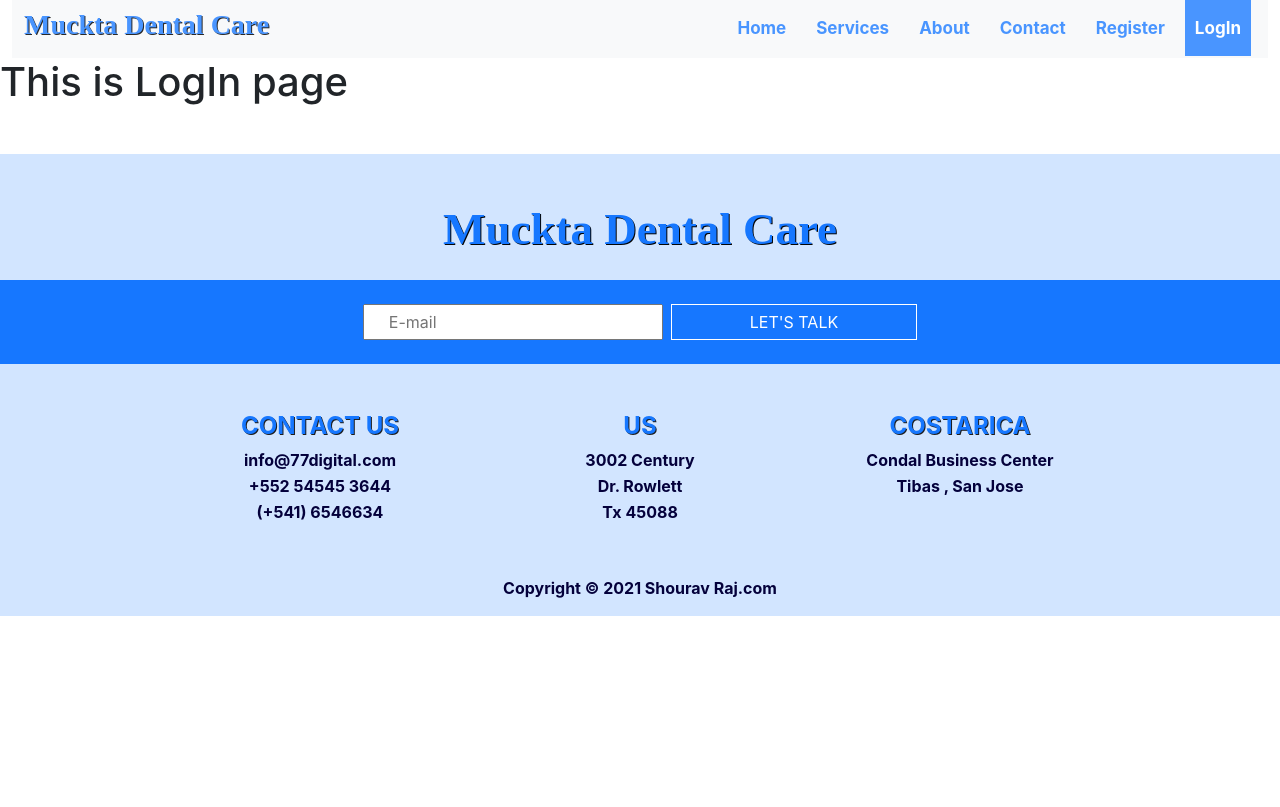
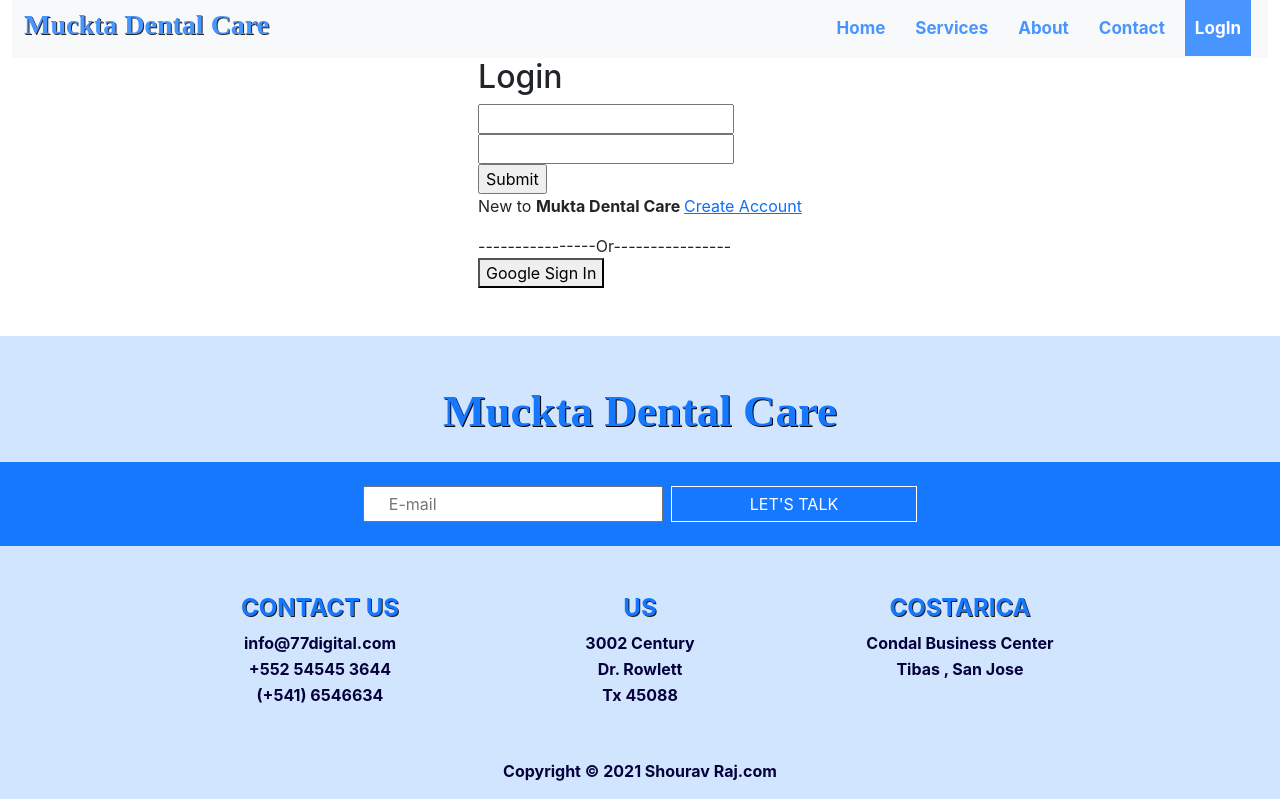
Before and after one commit to developer-shourav/Mukta-dantal-care, a React (Create React App) app: page /login in a window 1280 px wide. Built offline with nearby package versions, Linux system fonts and the light colour scheme; no server answers; a web font is replaced by a local one.

Commit message:
project complited

```diff
--- /dev/null
+++ b/src/Firebase/firebase.config.js
@@ -0,0 +1,11 @@
+
+const firebaseConfig = {
+    apiKey: "AIzaSyDCriMVE5JvWCeQ0N-3PDHdqR1Hx0BvrRM",
+    authDomain: "mukta-dental-care.firebaseapp.com",
+    projectId: "mukta-dental-care",
+    storageBucket: "mukta-dental-care.appspot.com",
+    messagingSenderId: "907430084942",
+    appId: "1:907430084942:web:7d9ac097b68d6f24901e1f"
+};
+
+export default firebaseConfig ;
--- /dev/null
+++ b/src/Firebase/firebase.init.js
@@ -0,0 +1,8 @@
+import { initializeApp } from "firebase/app";
+import firebaseConfig from "./firebase.config";
+
+const initializeAuthentication = () => {
+    initializeApp(firebaseConfig)
+}
+
+export default initializeAuthentication ;
--- a/src/components/Header/Header.js
+++ b/src/components/Header/Header.js
@@ -1,5 +1,6 @@
 import React from 'react';
 import { NavLink } from 'react-router-dom';
+import useAuth from '../../hooks/useAuth';
 import "./Header.css" ;
 
 const Header = () => {
@@ -7,7 +8,10 @@ const Header = () => {
         color:"white",
         padding: '18px 10px ',
         backgroundColor:"#4995ff"
-    }
+    };
+
+    const {user, logOut} = useAuth()
+
 
     return (
         <div >
@@ -39,12 +43,15 @@ const Header = () => {
                                     <NavLink activeStyle={activeStyle} className=" nav-items-style" to="/contact"> Contact</NavLink>
                                 </li>
 
-                                <li className="">
-                                    <NavLink activeStyle={activeStyle} className=" nav-items-style" to="/register">Register </NavLink>
-                                </li>
+                                {user.email && <li className="">
+                                    <span className="fs-6 fw-bold" style={{ color:"#4955ff"}}> Hello {user.displayName}</span>
+                                </li>}
 
                                 <li className="nav-item">
-                                    <NavLink activeStyle={activeStyle}  className=" nav-items-style" to="/login">LogIn </NavLink>
+                                    {
+                                        user.email ?
+                                        <button onClick = {logOut}>Log out</button> : <NavLink activeStyle={activeStyle} className=" nav-items-style" to="/login">LogIn </NavLink>
+                                    }
                                 </li>
 
 
--- a/src/components/LogIn/LogIn.js
+++ b/src/components/LogIn/LogIn.js
@@ -1,11 +1,31 @@
 
 
 import React from 'react';
+import { Link } from 'react-router-dom';
+import useAuth from '../../hooks/useAuth';
+
 
 const LogIn = () => {
+
+   const{ signInUsingGoogle} = useAuth();
     return (
-        <div>
-          <h1> This is LogIn page </h1>
+      <div className="d-flex justify-content-center align-items-center ">
+          <div >
+          <h2>Login </h2>
+            <form onSubmit="">
+              <input type="email" name="" id="" />
+              <br />
+              <input type="password" name="" id="" />
+              <br />
+              <input type="submit" value="Submit" />
+            </form>
+          <p>New to <strong>Mukta Dental Care </strong><Link to ='/register'>  Create Account </Link></p>
+          <div className="">----------------Or----------------</div>
+          <button
+           className="google-signin-btn"
+           onClick = {signInUsingGoogle}
+           >Google Sign In</button>
+          </div>
         </div>
     );
 };
--- a/src/components/Register/Register.js
+++ b/src/components/Register/Register.js
@@ -1,9 +1,27 @@
 import React from 'react';
+import { Link } from 'react-router-dom';
 
 const Register = () => {
     return (
-        <div>
-            <h1>This is Register Page.</h1>
+        <div className="d-flex justify-content-center align-items-center">
+           <div>
+               <h2>Create An Account </h2>
+                <form onSubmit="">
+                    <input type="email" name="" id="" placeholder = "Your Email" required />
+                    <br />
+
+                    <input type="password" name="" id="" placeholder = "Password" />
+                    <br />
+
+                    <input type="password" name="" id="" placeholder = "Re-Enter password" />
+                    <br />
+                    <br />
+                    <input type="submit" value="Submit" />
+                </form>
+                <p>Already have an Account ? <Link to = "/login"> Login</Link></p>
+                <div className="">---------Or---------</div>
+                <button className="google-signin-btn">Google Sign In</button>
+           </div>
         </div>
     );
 };
--- /dev/null
+++ b/src/context/AuthProvider.js
@@ -0,0 +1,19 @@
+import React, { createContext } from 'react';
+import useFirebase from '../hooks/useFirebase';
+
+
+export const AuthContext = createContext() ;
+
+const AuthProvider = (props) => {
+    const {children} = props ;
+    const allContexts = useFirebase();
+
+    return (
+        <AuthContext.Provider value ={allContexts}>
+            {children}
+
+        </AuthContext.Provider>
+    );
+};
+
+export default AuthProvider;
--- /dev/null
+++ b/src/hooks/useAuth.js
@@ -0,0 +1,10 @@
+import { useContext } from "react"
+import { AuthContext } from "../context/AuthProvider"
+
+
+const useAuth = () => {
+    return useContext(AuthContext)
+}
+
+
+export default useAuth;
--- /dev/null
+++ b/src/hooks/useFirebase.js
@@ -0,0 +1,51 @@
+
+import { getAuth, signInWithPopup, GoogleAuthProvider, onAuthStateChanged, signOut } from "firebase/auth";
+import { useEffect, useState } from "react";
+import initializeAuthentication from "../Firebase/firebase.init";
+
+initializeAuthentication() ;
+
+
+
+
+const useFirebase = () => {
+
+    const [user, setUser] = useState({}) ;
+    const auth = getAuth() ;
+    const googleProvider = new GoogleAuthProvider ;
+
+    const signInUsingGoogle = () => {
+        signInWithPopup(auth, googleProvider)
+        .then (result => {
+            console.log(result.user);
+        })
+    }
+
+    const logOut = () => {
+        signOut(auth)
+        .then(() => {
+               setUser({})
+        })
+    }
+
+ useEffect( () => {
+     onAuthStateChanged(auth, (user) => {
+         if (user) {
+
+           setUser(user)
+
+         }
+     });
+ }, [])
+
+ return {
+     user,
+     signInUsingGoogle,
+     logOut
+
+ }
+
+}
+
+
+export default useFirebase ;
```
Also changed, not shown: src/App.js (+5 -2 lines).
